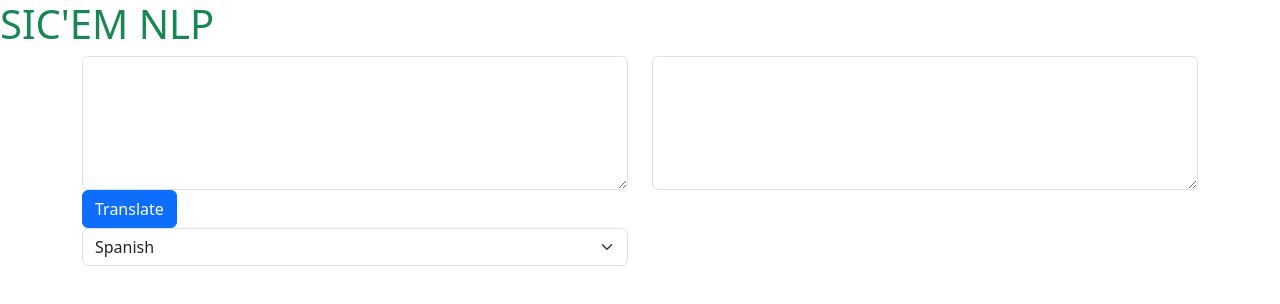
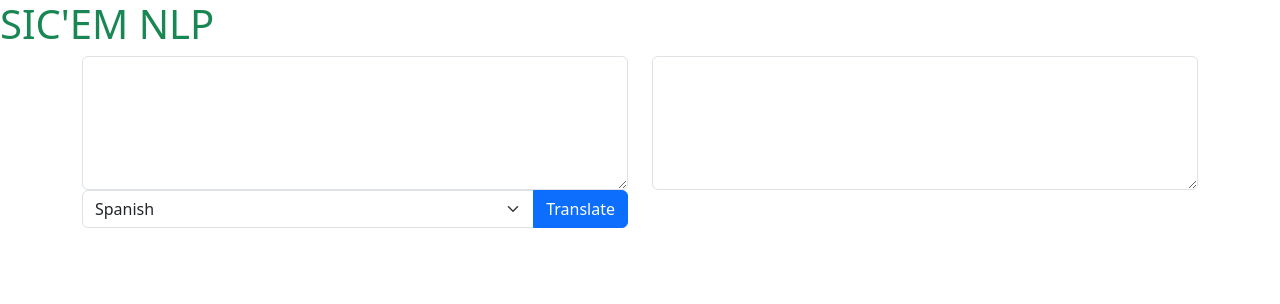
Before and after one commit to Baylor-AI/DivineTranslate, a React (Create React App) app in the folder bible-frontend/: page / in a window 1280 px wide. Shown: the top 304 px of the page. Built offline with nearby package versions, Linux system fonts and the light colour scheme.

Commit message:
fix button alignment

```diff
--- a/bible-frontend/src/App.js
+++ b/bible-frontend/src/App.js
@@ -22,13 +22,19 @@ function App() {
             <div class="container">
                 <div className="row">
                     <div className="col s12 m6">
-
-
                         <div className="form-group">
                             <textarea className="form-control" id="exampleFormControlTextarea1" rows="5" value={inputText}
         onChange={(e) => setInputText(e.target.value)}></textarea>
                         </div>
-                        <a
+                        <div className="input-group">
+
+                        <select className="form-select" aria-label="Default select example" value={targetLanguage} onChange={(e) => setTargetLanguage(e.target.value)}>
+                            <option selected>Select translation language</option>
+                            <option value="es">Spanish</option>
+                            <option value="fr">French</option>
+                            <option value="en">English</option>
+                        </select>
+                            <a
                             className="btn btn-primary"
                             data-bs-toggle="collapse"
                             href="#collapseExample"
@@ -39,11 +45,7 @@ function App() {
                         >
                             Translate
                         </a>
-                        <select className="form-select" aria-label="Default select example" value={targetLanguage} onChange={(e) => setTargetLanguage(e.target.value)}>
-                            <option selected>Select translation language</option>
-                            <option value="es">Spanish</option>
-                            <option value="fr">French</option>
-                        </select>
+                            </div>
                     </div>
                     <div className="col s12 m6">
 
```
